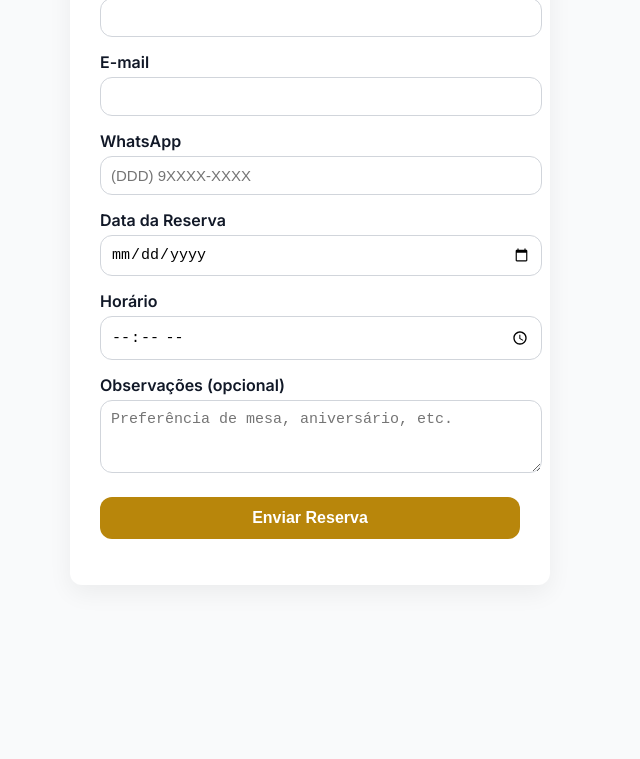
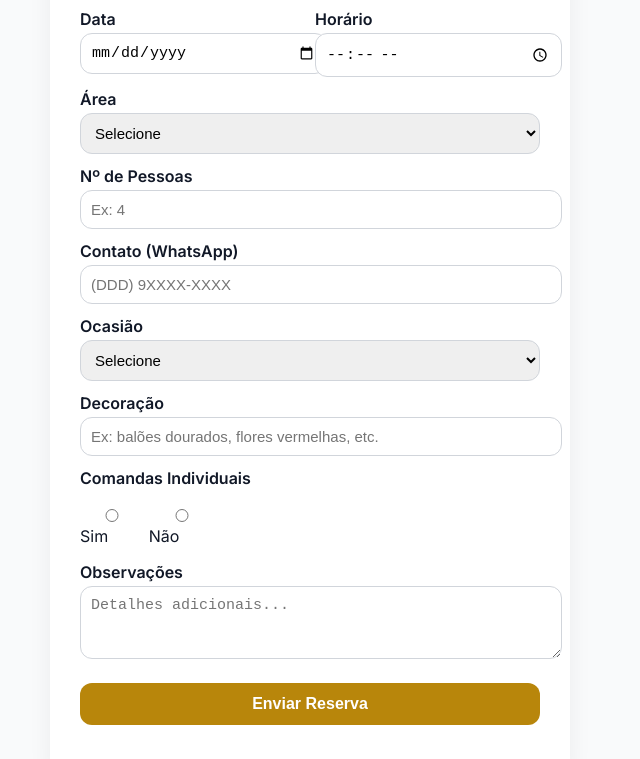
Before and after one commit to ClenaStore/reservadeaniversario, a plain HTML site: page index.html in a window 1280 px wide. Shown: the part 204-963 px from the top of the page, without its empty margins (330-970 px from the left). Before the commit the page ends 856 px from the top, so only its background shows below. Drawn offline with Linux system fonts and the light colour scheme.

Commit message:
Update index.html

```diff
--- a/index.html
+++ b/index.html
@@ -13,69 +13,108 @@
     }
     body {
       font-family:'Inter',sans-serif; background:var(--bg); color:var(--text);
-      display:flex; align-items:center; justify-content:center; height:100vh; padding:20px;
+      display:flex; align-items:center; justify-content:center; min-height:100vh; padding:20px;
     }
     form {
       background:var(--card); padding:30px; border-radius:var(--radius);
-      box-shadow:var(--shadow); width:100%; max-width:420px;
+      box-shadow:var(--shadow); width:100%; max-width:460px;
     }
-    h1 { text-align:center; color:var(--accent); margin-bottom:20px; }
-    label { font-weight:600; display:block; margin:15px 0 5px; }
-    input, textarea {
+    h1 {
+      text-align:center; color:var(--accent); margin-bottom:20px;
+    }
+    label { font-weight:600; display:block; margin:12px 0 4px; }
+    input, select, textarea {
       width:100%; padding:10px; border:1px solid #d1d5db; border-radius:var(--radius);
       font-size:15px;
     }
+    .row { display:flex; gap:10px; }
+    .row > div { flex:1; }
+    .radio-group { display:flex; gap:15px; align-items:center; margin-top:6px; }
+    .radio-group label { font-weight:400; cursor:pointer; }
     button {
       width:100%; background:var(--accent); color:#fff; font-weight:600;
       border:none; padding:12px; border-radius:var(--radius);
       margin-top:20px; font-size:16px; cursor:pointer; transition:.2s;
     }
     button:hover { background:var(--accent-dark); }
-    .success { color:var(--accent-dark); text-align:center; margin-top:10px; font-weight:600; }
+    #msg { text-align:center; margin-top:15px; font-weight:600; }
   </style>
 </head>
 <body>
   <form id="reservaForm">
-    <h1>Fazer Reserva</h1>
+    <h1>Reserva de Mesa</h1>
+
     <label>Nome Completo</label>
     <input type="text" name="nome" required>
 
-    <label>E-mail</label>
-    <input type="email" name="email" required>
+    <div class="row">
+      <div>
+        <label>Data</label>
+        <input type="date" name="data" required>
+      </div>
+      <div>
+        <label>Horário</label>
+        <input type="time" name="horario" required>
+      </div>
+    </div>
 
-    <label>WhatsApp</label>
-    <input type="tel" name="whatsapp" placeholder="(DDD) 9XXXX-XXXX" required>
+    <label>Área</label>
+    <select name="area" required>
+      <option value="">Selecione</option>
+      <option>Salão Principal</option>
+      <option>Varanda</option>
+      <option>Área Externa</option>
+      <option>VIP / Reservado</option>
+    </select>
 
-    <label>Data da Reserva</label>
-    <input type="date" name="data" required>
+    <label>Nº de Pessoas</label>
+    <input type="number" name="pessoas" min="1" placeholder="Ex: 4" required>
 
-    <label>Horário</label>
-    <input type="time" name="horario" required>
+    <label>Contato (WhatsApp)</label>
+    <input type="tel" name="contato" placeholder="(DDD) 9XXXX-XXXX" required>
 
-    <label>Observações (opcional)</label>
-    <textarea name="obs" rows="3" placeholder="Preferência de mesa, aniversário, etc."></textarea>
+    <label>Ocasião</label>
+    <select name="ocasiao">
+      <option value="">Selecione</option>
+      <option>Aniversário</option>
+      <option>Reunião</option>
+      <option>Jantar Romântico</option>
+      <option>Comemoração</option>
+      <option>Outro</option>
+    </select>
+
+    <label>Decoração</label>
+    <input type="text" name="decoracao" placeholder="Ex: balões dourados, flores vermelhas, etc.">
+
+    <label>Comandas Individuais</label>
+    <div class="radio-group">
+      <label><input type="radio" name="comandas" value="Sim" required> Sim</label>
+      <label><input type="radio" name="comandas" value="Não" required> Não</label>
+    </div>
+
+    <label>Observações</label>
+    <textarea name="obs" rows="3" placeholder="Detalhes adicionais..."></textarea>
 
     <button type="submit">Enviar Reserva</button>
-    <p id="msg" class="success"></p>
+    <p id="msg"></p>
   </form>
 
   <script>
-    const scriptURL = 'https://script.google.com/macros/s/AKfycbypXnRfH8rTV-z8EZf0pKLcN_leuM_eiunQgn1O4R-CB86NBIFUh5jtMQGOVLpEvGy0fg/exec'; // substitua pelo seu link do Apps Script
+    const scriptURL = 'https://script.google.com/macros/s/AKfycbzZwaBdOS6aPw-43DQJirOfXw_XY0pw-l-lHqUOhuH_e5AA3nlPv5KlUA3QQ0QtEGIh7g/exec'; // 🔗 Substitua pelo seu link do Apps Script
 
-    document.getElementById('reservaForm').addEventListener('submit', async (e) => {
+    const form = document.getElementById('reservaForm');
+    const msg = document.getElementById('msg');
+
+    form.addEventListener('submit', async (e) => {
       e.preventDefault();
-      const form = e.target;
+      msg.textContent = "Enviando...";
       const data = new FormData(form);
-      document.querySelector("button").innerText = "Enviando...";
-
       try {
         await fetch(scriptURL, { method: 'POST', body: data });
+        msg.textContent = "✅ Reserva registrada com sucesso!";
         form.reset();
-        document.getElementById("msg").innerText = "✅ Reserva enviada com sucesso!";
-      } catch (error) {
-        document.getElementById("msg").innerText = "❌ Erro ao enviar. Tente novamente.";
-      } finally {
-        document.querySelector("button").innerText = "Enviar Reserva";
+      } catch (err) {
+        msg.textContent = "❌ Erro ao enviar. Tente novamente.";
       }
     });
   </script>
```
